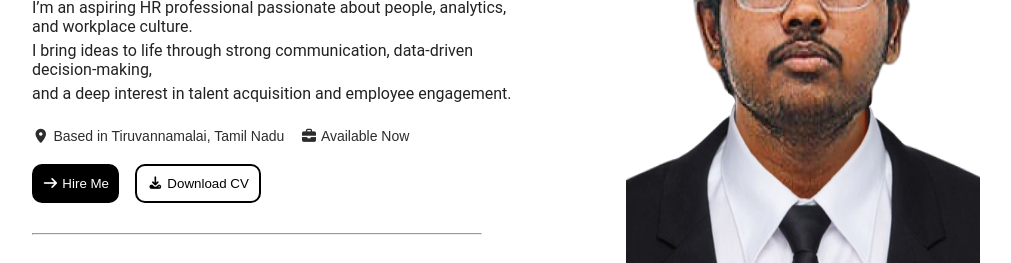
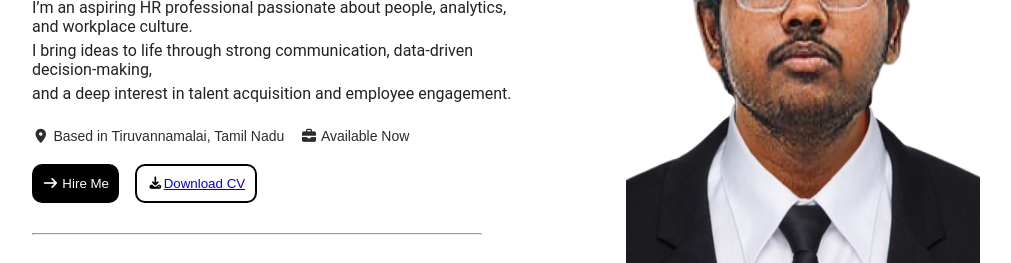
Before and after one commit to DineshK001/dinesh-portfolio, a plain HTML site: page index.html in a window 1280 px wide. Shown: the part 473-736 px from the top of the page, without its empty margins (168-1179 px from the left). Drawn offline with nearby package versions, Linux system fonts and the light colour scheme; a web font is replaced by a local one.

Commit message:
Update index.html

```diff
--- a/index.html
+++ b/index.html
@@ -60,7 +60,7 @@
 
             <div class="btnn">
               <button class="btn-home1"><i class="fa-solid fa-arrow-right"></i> Hire Me</button>
-              <button class="btn-home2"><i class="fa-solid fa-download"></i> Download CV</button>
+              <button class="btn-home2"><i class="fa-solid fa-download"></i><a href="DINESH_K_RESUME...pdf">Download CV</a></button>
             </div>
 
             <div class="hhr"><hr></div>
```
